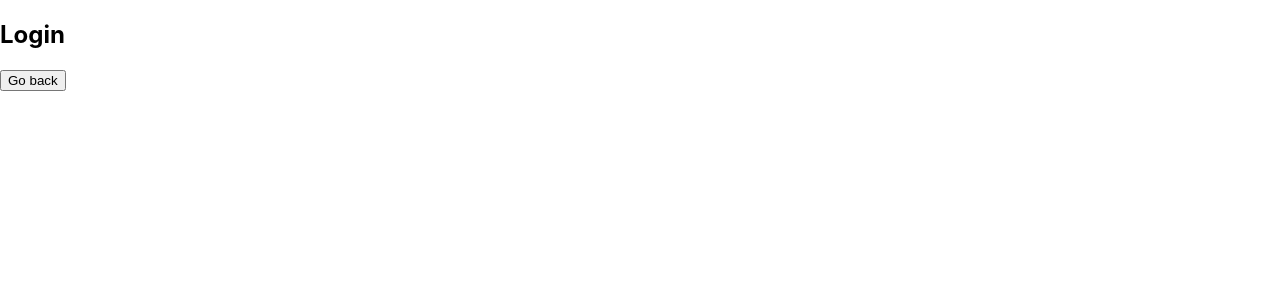
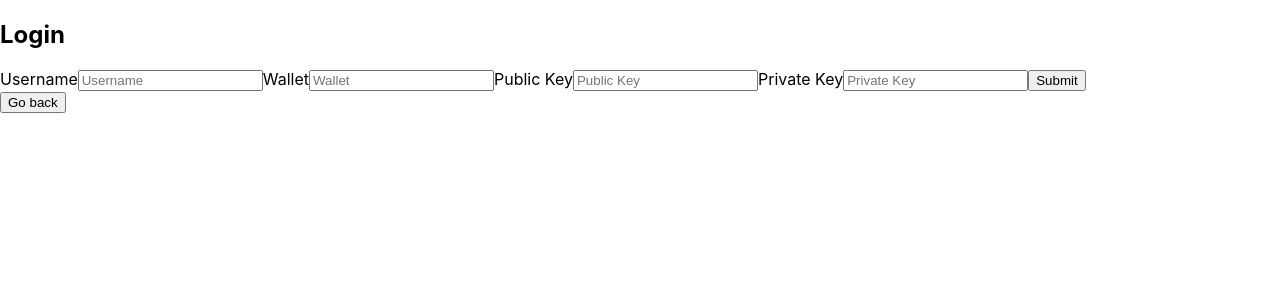
Before and after one commit to BLOCKOTUS/webapp-react, a React (Create React App) app: page /login in a window 1280 px wide. Shown: the top 300 px of the page. Built offline with nearby package versions, Linux system fonts and the light colour scheme.

Commit message:
BLOCKOTUS/organism#82 add basic login form

```diff
--- a/src/App.tsx
+++ b/src/App.tsx
@@ -5,8 +5,9 @@ import {
   Route,
 } from "react-router-dom";
 
+import BackwardButton from './ui/backward-button';
 import NavList from './ui/navlist';
-import BackwardButton from './ui/backward-button';
+import LoginForm from './ui/login-form';
 import RegisterForm from './ui/register-form';
 
 import type { ReactElement } from 'react';
@@ -71,6 +72,7 @@ const Login = (): ReactElement => {
   return (
     <div>
       <h2>Login</h2>
+      <LoginForm />
       <BackwardButton />
     </div>
   );
--- /dev/null
+++ b/src/ui/login-form/index.tsx
@@ -0,0 +1 @@
+export { default } from './login-form';
--- /dev/null
+++ b/src/ui/login-form/login-form.tsx
@@ -0,0 +1,52 @@
+import { Formik, Field, Form, FormikHelpers } from 'formik';
+
+import type { ReactElement } from 'react';
+
+type LoginFormValues = {
+    username: string,
+    wallet: string,
+    publicKey: string,
+    privateKey: string,
+}
+
+const onSubmit = (
+    values: LoginFormValues,
+    { setSubmitting }: FormikHelpers<LoginFormValues>,
+): void => {
+    console.log({values});
+    setSubmitting(false);
+}
+
+const LoginForm = (): ReactElement => {
+    return (
+        <div>
+            <Formik
+                initialValues={{
+                    username: '',
+                    wallet: '',
+                    publicKey: '',
+                    privateKey: '',
+                }}
+                onSubmit={onSubmit}
+            >
+                <Form>
+                    <label htmlFor="username">Username</label>
+                    <Field id="username" name="username" placeholder="Username" />
+
+                    <label htmlFor="wallet">Wallet</label>
+                    <Field id="wallet" name="wallet" placeholder="Wallet" />
+
+                    <label htmlFor="publicKey">Public Key</label>
+                    <Field id="publicKey" name="publicKey" placeholder="Public Key" />
+
+                    <label htmlFor="privateKey">Private Key</label>
+                    <Field id="privateKey" name="privateKey" placeholder="Private Key" />
+
+                    <button type="submit">Submit</button>
+                </Form>
+            </Formik>
+        </div>
+    )
+};
+
+export default LoginForm;
```
